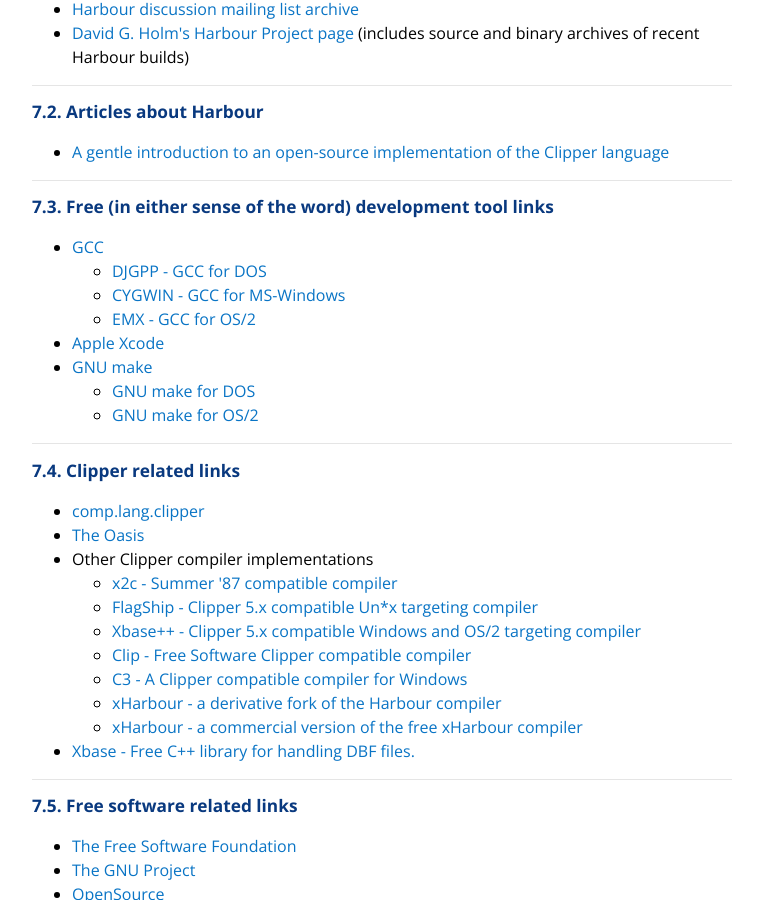
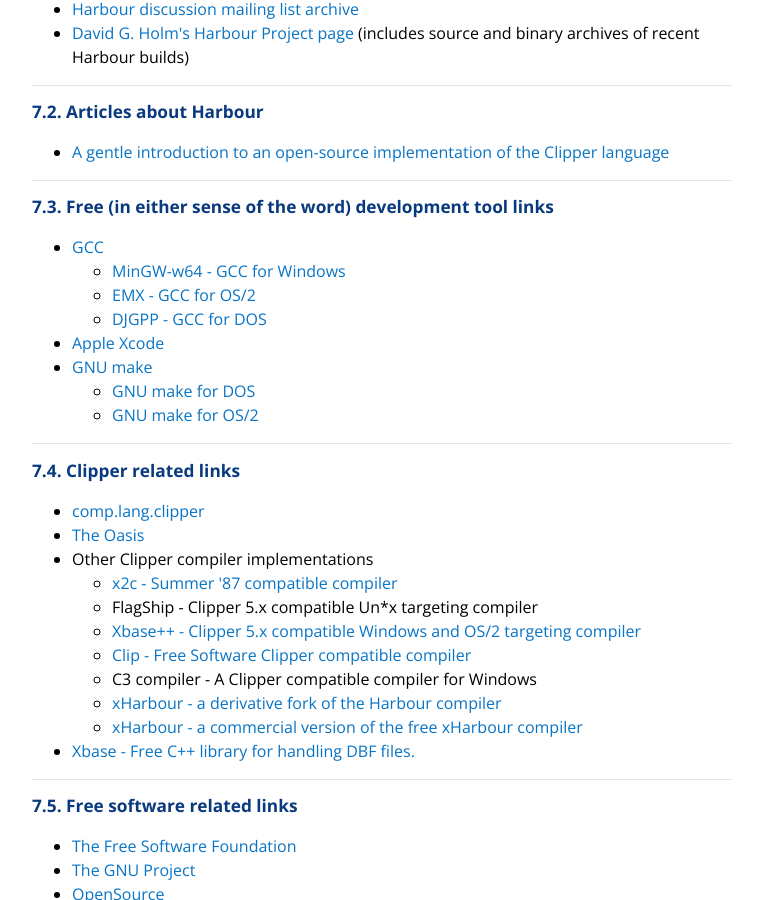
Before and after one commit to harbour/harbour.github.io, a Jekyll site: the page built from faq.html, in a window 1280 px wide and 900 px high, scrolled down 18331 px. Shown: the whole window, without its empty margins (258-1021 px from the left). Built offline with Jekyll 4.4.1, drawn with Linux system fonts in a browser that asks for light colours.

```diff
--- a/faq.html
+++ b/faq.html
@@ -1048,7 +1048,7 @@ often include instructions on how to unsubscribe).</p>
 <h2><a id="54"></a>7.2. Articles about Harbour</h2>
 <p>
 <ul>
-  <li><a href="http://www.gnosis.cx/publish/programming/harbour.html">A gentle introduction to an open-source implementation of the Clipper language</a></li>
+  <li><a href="https://web.archive.org/web/www.gnosis.cx/publish/programming/harbour.html">A gentle introduction to an open-source implementation of the Clipper language</a></li>
 </ul>
 </p>
 <hr>
@@ -1058,9 +1058,9 @@ often include instructions on how to unsubscribe).</p>
   <li>
     <a href="https://www.gnu.org/software/gcc/">GCC</a>
     <ul>
+      <li><a href="https://mingw-w64.org/">MinGW-w64 - GCC for Windows</a></li>
+      <li><a href="https://sunsite.icm.edu.pl/pub/hobbes/os2/dev/emx/">EMX - GCC for OS/2</a></li>
       <li><a href="http://www.delorie.com/djgpp/">DJGPP - GCC for DOS</a></li>
-      <li><a href="https://www.cygwin.com/">CYGWIN - GCC for MS-Windows</a></li>
-      <li><a href="https://sunsite.icm.edu.pl/pub/hobbes/os2/dev/emx/">EMX - GCC for OS/2</a></li>
     </ul>
   </li>
   <li><a href="https://developer.apple.com/xcode/">Apple Xcode</a></li>
@@ -1084,10 +1084,10 @@ often include instructions on how to unsubscribe).</p>
     <a id="ClipperCompilers"></a>
     <ul>
       <li><a href="https://web.archive.org/web/x2c.dtop.com">x2c - Summer '87 compatible compiler</a></li>
-      <li><a href="http://www.fship.com/">FlagShip - Clipper 5.x compatible Un*x targeting compiler</a></li>
+      <li>FlagShip - Clipper 5.x compatible Un*x targeting compiler</li>
       <li><a href="https://www.alaska-software.com/">Xbase++ - Clipper 5.x compatible Windows and OS/2 targeting compiler</a></li>
       <li><a href="https://sourceforge.net/projects/clip-itk/">Clip - Free Software Clipper compatible compiler</a></li>
-      <li><a href="http://www.c3compiler.com/">C3 - A Clipper compatible compiler for Windows</a></li>
+      <li>C3 compiler - A Clipper compatible compiler for Windows</li>
       <li><a href="https://sourceforge.net/projects/xharbour/">xHarbour - a derivative fork of the Harbour compiler</a></li>
       <li><a href="https://www.xharbour.com/">xHarbour - a commercial version of the free xHarbour compiler</a></li>
     </ul>
```
Also changed, not shown: forks.md (+1 -1 lines), thirdparty.md (+1 -1 lines).
